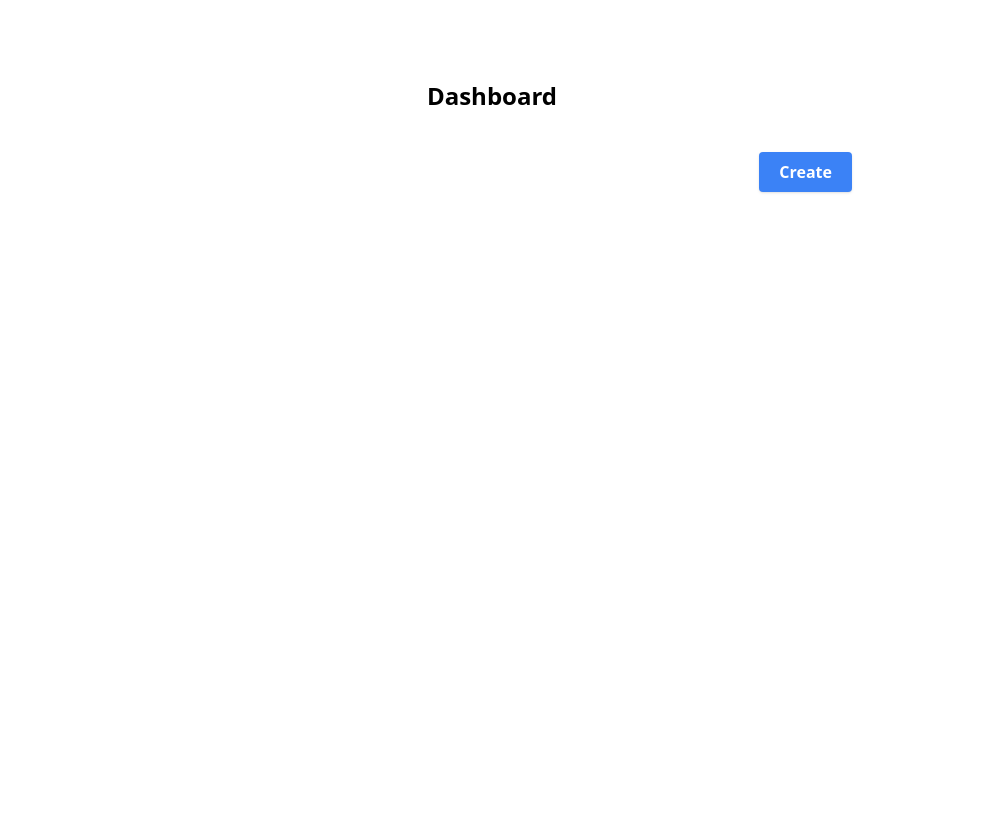
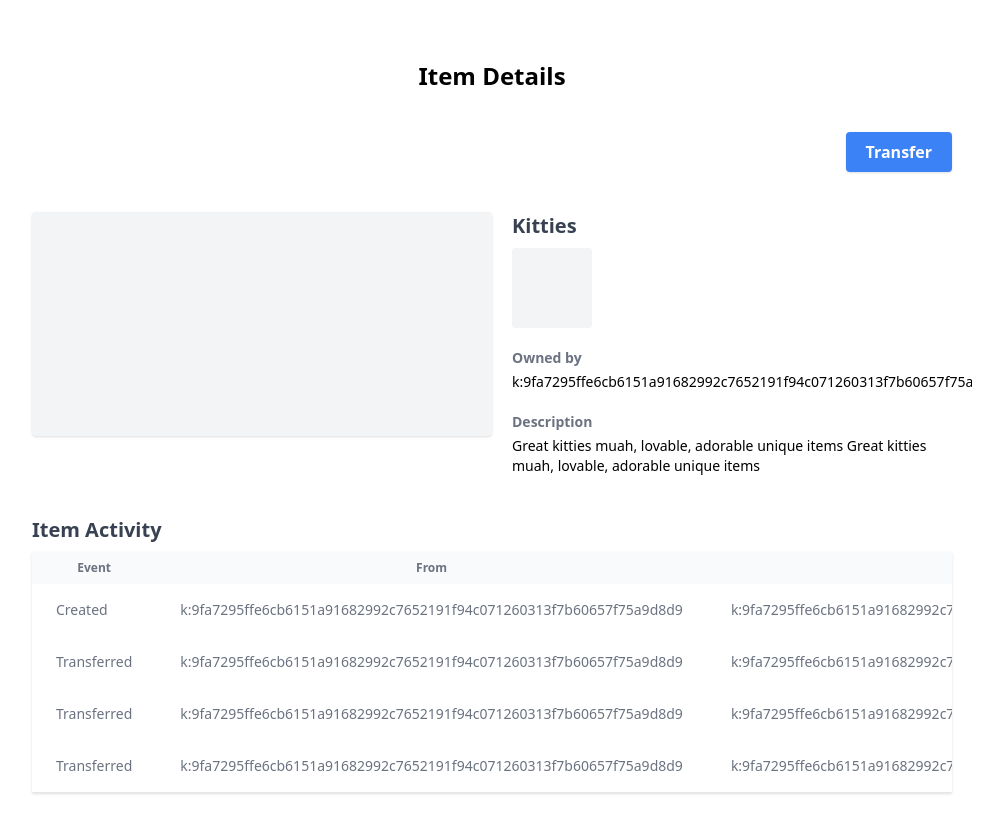
Before and after one commit to yrombacatan/item-identification-using-kadena-blockchain, a React (Create React App) app: page /items/1 in a window 1280 px wide. Shown: the whole page, without its empty margins (148-1151 px from the left). Built offline with nearby package versions, Linux system fonts and the light colour scheme.

Commit message:
minor ui changes on item-details/list/mint

```diff
--- a/src/routes/item-details.js
+++ b/src/routes/item-details.js
@@ -1,67 +1,111 @@
-import React, { useState, useEffect } from 'react'
-import { useParams } from 'react-router-dom'
+import React from 'react'
+import { useParams, Link } from 'react-router-dom'
 
-import Pact from 'pact-lang-api'
-import kadenaAPI from '../kadena-config'
+const ItemRow = ({ data }) => {
+  return data.map((activity, _i) => {
+    return (
+      <tr className="whitespace-nowrap" key={_i}>
+          <td className="px-6 py-4 text-sm text-gray-500">
+            <div className="text-sm text-gray-500">{activity.event}</div>
+          </td>
+          <td className="px-6 py-4">
+            <div className="text-sm text-gray-500">{activity.from}</div>
+          </td>
+          <td className="px-6 py-4">
+              <div className="text-sm text-gray-500">{activity.to}</div>
+          </td>
+          <td className="px-6 py-4">
+              <div className="text-sm text-gray-500">{activity.date}</div>
+          </td>
+      </tr>
+    )
+  })
+}
+
+const itemActivityList = [
+  {
+    event: "Created",
+    from: "k:9fa7295ffe6cb6151a91682992c7652191f94c071260313f7b60657f75a9d8d9",
+    to: "k:9fa7295ffe6cb6151a91682992c7652191f94c071260313f7b60657f75a9d8d9",
+    date: "10/10/22"
+  },
+  {
+    event: "Transferred",
+    from: "k:9fa7295ffe6cb6151a91682992c7652191f94c071260313f7b60657f75a9d8d9",
+    to: "k:9fa7295ffe6cb6151a91682992c7652191f94c071260313f7b60657f75a9d8d9",
+    date: "10/10/22"
+  },
+  {
+    event: "Transferred",
+    from: "k:9fa7295ffe6cb6151a91682992c7652191f94c071260313f7b60657f75a9d8d9",
+    to: "k:9fa7295ffe6cb6151a91682992c7652191f94c071260313f7b60657f75a9d8d9",
+    date: "10/10/22"
+  },
+  {
+    event: "Transferred",
+    from: "k:9fa7295ffe6cb6151a91682992c7652191f94c071260313f7b60657f75a9d8d9",
+    to: "k:9fa7295ffe6cb6151a91682992c7652191f94c071260313f7b60657f75a9d8d9",
+    date: "10/10/22"
+  }
+]
 
 const ItemDetails = () => {
-  const [items, setItems] = useState('')
-  const [loading, setLoading] = useState(true)
-  const [error, setError] = useState(false)
   const params = useParams()
-
   console.log('Item Id:', params.id)
-  const fetchItems = async () => {
-    try {
-      const cmd = {
-        pactCode: "(jbsi.product_identification.item-all)",
-        meta: Pact.lang.mkMeta(
-          kadenaAPI.meta.sender,
-          kadenaAPI.meta.chainId,
-          kadenaAPI.meta.gasPrice,
-          kadenaAPI.meta.gasLimit,
-          kadenaAPI.meta.creationTime(),
-          kadenaAPI.meta.ttl
-        ),
-        networkId: kadenaAPI.meta.networkId
-      }
-
-      const { result } = await Pact.fetch.local(cmd, kadenaAPI.meta.localhost)
-      console.log(result)
-
-      if(result.status === 'failure') {
-        setItems('')
-        setLoading(false)
-        return setError(result.error.message)
-      }
-
-      setLoading(false)
-      setError(false)
-      setItems(result.data)
-
-    } catch (error) {
-      setItems('')
-      setLoading(false)
-      return setError(error.message)
-    }
-
-  }
-
-  useEffect(() => {
-    let allow = true
-    //if(allow) fetchItems()
-
-    // cleanup effect
-    return () => allow = false
-  }, [])
 
   return (
-    <div className='md:w-3/4 mx-auto text-center p-10'>
-      <h1 className='text-2xl font-semibold my-10'>Dashboard</h1>
+    <main className='md:w-3/4 mx-auto p-5'>
+      <h1 className='text-2xl font-semibold my-10 text-center'>Item Details</h1>
 
-      <button className='bg-blue-500 rounded shadow text-white font-semibold px-5 py-2 block mx-auto sm:ml-auto sm:mr-20'>Create</button>
+      <Link to={`/items/${params.id}/transfer`}
+        className='bg-blue-500 rounded shadow text-white font-semibold px-5 py-2 sm:float-right mb-10 mx-auto sm:ml-auto'>Transfer</Link>
 
-    </div>
+      <div className='flex flex-col gap-5 my-10 md:flex-row clear-both'>
+        <div className='w-full h-56 bg-gray-100 rounded shadow md:flex-none md:w-1/2'></div>
+        <div className='md:w-1/2'>
+          <h2 className='font-bold text-xl text-gray-700 mb-2'>Kitties</h2>
+          <div className='w-20 h-20 bg-gray-100 rounded'></div>
+
+          <div>
+            <p className='font-semibold text-gray-500 text-sm mt-5'>Owned by</p>
+            <p className='text-sm overflow-auto mt-1'>k:9fa7295ffe6cb6151a91682992c7652191f94c071260313f7b60657f75a9d8d9</p>
+          </div>
+
+          <div>
+            <p className='font-semibold text-gray-500 text-sm mt-5'>Description</p>
+            <p className='text-sm overflow-auto mt-1 ='>Great kitties muah, lovable, adorable unique items Great kitties muah, lovable, adorable unique items</p>
+          </div>
+
+        </div>
+      </div>
+
+      <div>
+        <h2 className='font-bold text-xl text-gray-700 mb-2'>Item Activity</h2>
+        <div className="border-b border-gray-200 shadow overflow-auto">
+          <table className='w-full'>
+              <thead className="bg-gray-50">
+                  <tr>
+                      <th className="px-6 py-2 text-xs text-gray-500">
+                          Event
+                      </th>
+                      <th className="px-6 py-2 text-xs text-gray-500">
+                          From
+                      </th>
+                      <th className="px-6 py-2 text-xs text-gray-500">
+                          To
+                      </th>
+                      <th className="px-6 py-2 text-xs text-gray-500">
+                          Date
+                      </th>
+                  </tr>
+              </thead>
+              <tbody className="bg-white">
+                  <ItemRow data={itemActivityList} />
+              </tbody>
+          </table>
+        </div>
+      </div>
+    </main>
   )
 }
 
--- a/src/routes/item-list.js
+++ b/src/routes/item-list.js
@@ -1,26 +1,8 @@
 import React, { useState, useEffect } from 'react'
-import { Link } from 'react-router-dom'
+import { Link, useNavigate } from 'react-router-dom'
 
 import Pact from 'pact-lang-api'
 import kadenaAPI from '../kadena-config'
-
-// const itemData = [
-//   {
-//     name: "Item 1",
-//     description: "Lorem impsum tro me kolpe sekl teuil erbon!",
-//     date: "10/10/22"
-//   },
-//   {
-//     name: "Item 1",
-//     description: "Lorem impsum tro me kolpe sekl teuil erbon!",
-//     date: "10/10/22"
-//   },
-//   {
-//     name: "Item 1",
-//     description: "Lorem impsum tro me kolpe sekl teuil erbon!",
-//     date: "10/10/22"
-//   }
-// ]
 
 const ItemRow = ({ data }) => {
   return data.map((list, _i) => {
@@ -55,6 +37,7 @@ const ItemList = () => {
   const [items, setItems] = useState('')
   const [loading, setLoading] = useState(true)
   const [error, setError] = useState(false)
+  const navigate = useNavigate()
 
   const fetchItems = async () => {
     try {
@@ -101,10 +84,10 @@ const ItemList = () => {
   }, [])
 
   return (
-    <div className='md:w-3/4 mx-auto text-center p-10'>
+    <main className='md:w-3/4 mx-auto text-center p-5'>
       <h1 className='text-2xl font-semibold my-10'>Dashboard</h1>
 
-      <button className='bg-blue-500 rounded shadow text-white font-semibold px-5 py-2 block mx-auto sm:ml-auto sm:mr-20'>Create</button>
+      <button className='bg-blue-500 rounded shadow text-white font-semibold px-5 py-2 block mx-auto sm:ml-auto sm:mr-20' onClick={() => navigate('/items/mint')}>Create</button>
 
       <div className='w-40 h-36 bg-blue-300 mx-auto my-10 rounded'>
         <p className='font-bold bg-blue-500 text-white rounded-t'>User</p>
@@ -135,7 +118,7 @@ const ItemList = () => {
           </table>
       </div>
 
-    </div>
+    </main>
   )
 }
 
--- a/src/routes/item-mint.js
+++ b/src/routes/item-mint.js
@@ -1,16 +1,50 @@
 import React, { useState, useEffect } from 'react'
 import Pact from 'pact-lang-api'
+
 import kadenaAPI from '../kadena-config'
+import { checkWallet, removedPrefixK } from '../wallet';
+
+import { v4 as uuidv4 } from 'uuid';
 
 const ItemMint = () => {
     const [requestKey, setRequestKey] = useState('')
+    const [inputList, setInputList] = useState({
+        name: '',
+        description: '',
+        attributes: '',
+    })
+
+    const handleInputChange = (e) => {
+        const { name, value } = e.target
+        setInputList(prev => ({...prev, [name]: value }))
+    }
+
+    const getDate = () => {
+        const date = new Date()
+        const month = date.getMonth()
+        const day = date.getDate()
+        const year = date.getFullYear()
+        return `${day}/${month + 1}/${year}`
+    }
 
     const handleMintButton = async () => {
         try {
+            const { status, data } = await checkWallet()
+
+            if(status === "error") {
+                return console.log(data)
+            }
+
+            const date = getDate()
+            const itemId = uuidv4()
+            const activityId = uuidv4()
+            const accountAddress = removedPrefixK(data)
+            const url = "https://some-fixed-ipfs-url.com"
+
             const cmd = {
-                pactCode: `(jbsi.product_identification.create-item 'item125 'Doggies "http://doggies.com" "Great doggies muah!" "10/2/11" true (read-keyset 'admin-keyset) 'act126)`,
+                pactCode: `(jbsi.product_identification.create-item "${itemId}" "${inputList.name}" "${url}" "${inputList.description}" "${date}" true (read-keyset "user-keyset") "${activityId}")`,
                 envData: {
-                    "admin-keyset": ["f7f4a6f7848bd8a955b0a84f4da5d6c9000104c8c0cae4f5e31cb708efdbeaa0"],
+                    "user-keyset": [accountAddress],
                 },
                 keyPairs: {
                     publicKey: "f7f4a6f7848bd8a955b0a84f4da5d6c9000104c8c0cae4f5e31cb708efdbeaa0",
@@ -26,21 +60,15 @@ const ItemMint = () => {
                 ),
                 networkId: kadenaAPI.meta.networkId
             }
-
             const res = await Pact.fetch.send(cmd, kadenaAPI.meta.localhost)
-            console.log(res)
             setRequestKey(res.requestKeys[0])
-            console.log(res.requestKeys[0])
 
         } catch (error) {
             console.log(error.message)
         }
     }
 
-
-
     useEffect(() => {
-        console.log('im a side effect')
         if(! requestKey) return
 
         const handleListen = async (requestKey) => {
@@ -53,11 +81,35 @@ const ItemMint = () => {
 
 
     return (
-        <div className="flex justify-center">
-            <p>Mint Items</p>
-            <button className="py-2 px-10 bg-blue-500 rounded shadow font-medium text-white" onClick={handleMintButton}>Mint</button>
-        </div>
-
+        <main className="md:w-3/4 mx-auto flex justify-center min-h-screen items-center p-5">
+            <div className='text-center w-full'>
+                <h1 className='text-2xl font-bold'>Mint your Item</h1>
+                <div className='w-36 h-36 bg-gray-500 rounded mx-auto my-10'></div>
+                <div className='sm:w-1/2 mx-auto'>
+                    <div className='flex flex-col mb-5 sm:flex-row sm:items-center'>
+                        <label className='text-left font-semibold text-gray-500 sm:basis-1/4 sm:text-center sm:border-l'>Name</label>
+                        <input type="text" name='name' className='flex-auto border p-2 rounded'
+                            value={inputList.name}
+                            onChange={handleInputChange}/>
+                    </div>
+                    <div className='flex flex-col mb-5 sm:flex-row sm:items-center'>
+                        <label className='text-left font-semibold text-gray-500 sm:basis-1/4 sm:text-center sm:border-l'>Description</label>
+                        <input type="text" name='description' className='flex-auto border p-2 rounded'
+                            value={inputList.description}
+                            onChange={handleInputChange}/>
+                    </div>
+                    <div className='flex flex-col mb-5 sm:flex-row sm:items-center'>
+                        <label className='text-left font-semibold text-gray-500 sm:basis-1/4 sm:text-center sm:border-l'>Attributes</label>
+                        <input type="text" name='attributes' className='flex-auto border p-2 rounded'
+                            value={inputList.attributes}
+                            onChange={handleInputChange}/>
+                    </div>
+                </div>
+                <div>
+                    <button className="py-2 px-10 bg-blue-500 rounded shadow font-medium text-white" onClick={handleMintButton}>Submit</button>
+                </div>
+            </div>
+        </main>
     )
 }
 
--- /dev/null
+++ b/src/wallet.js
@@ -0,0 +1,44 @@
+const connectWallet = async () => {
+    const host = "http://localhost:9467/v1/accounts"
+    const res = await fetch(host, {
+        method: 'POST',
+        headers: {
+            "Content-Type": 'application/json'
+        },
+        body: JSON.stringify({
+            asset: 'kadena'
+        })
+    })
+
+    return await res.json()
+}
+
+const checkWallet = async () => {
+    // check if already exist
+    if(localStorage.getItem('accountAddress')) {
+        return { status: 'success', data: JSON.parse(localStorage.getItem('accountAddress'))}
+    }
+
+    // else connect and store
+    try {
+        const result = await connectWallet()
+
+        if(result.status === 'success') {
+            localStorage.setItem('accountAddress', JSON.stringify(result.data))
+        }
+
+        return result
+
+    } catch (error) {
+        console.log('im here utility catch')
+        return {status: 'error', data: error}
+    }
+}
+
+const removedPrefixK = (accountList) => {
+    // we use the first account address
+    // removed prefix "k"
+    return accountList[0].at(0) === 'k' ? accountList[0].slice(2) : accountList[0]
+}
+
+export { checkWallet, removedPrefixK }
```
